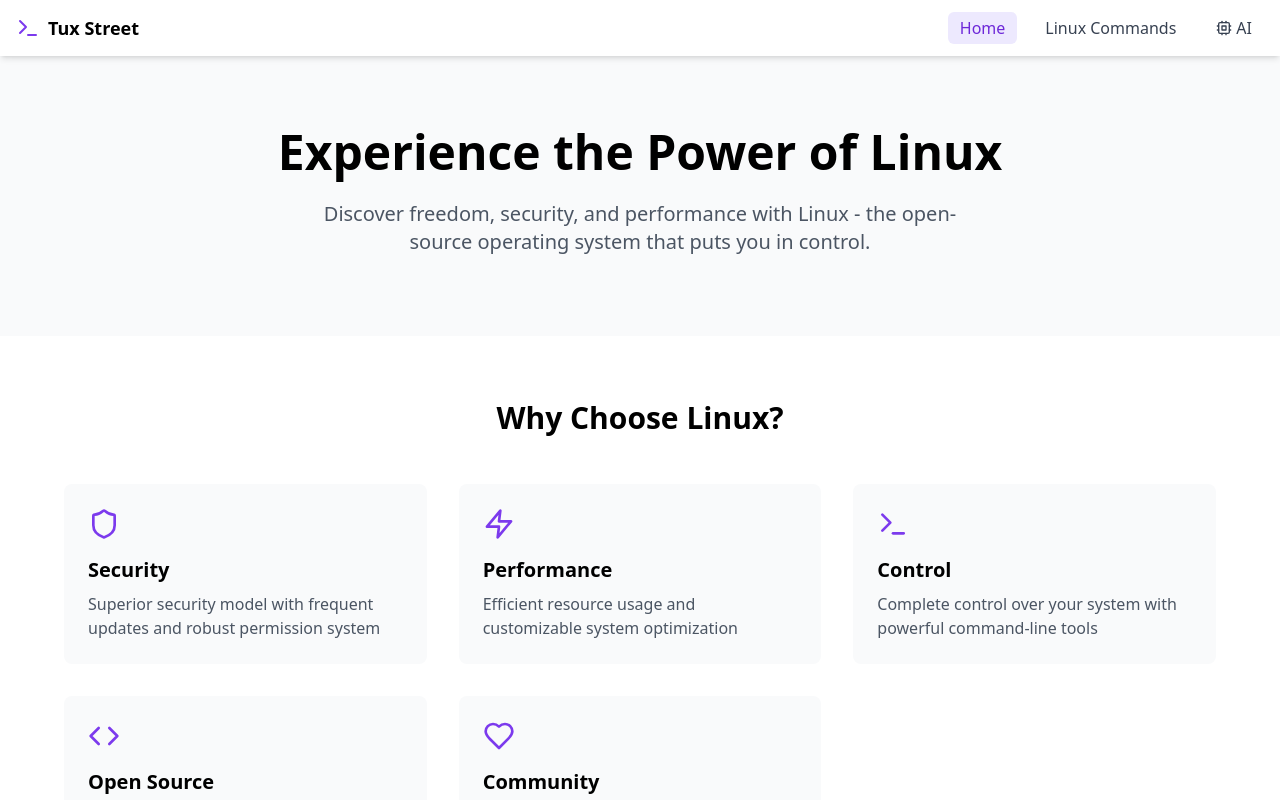
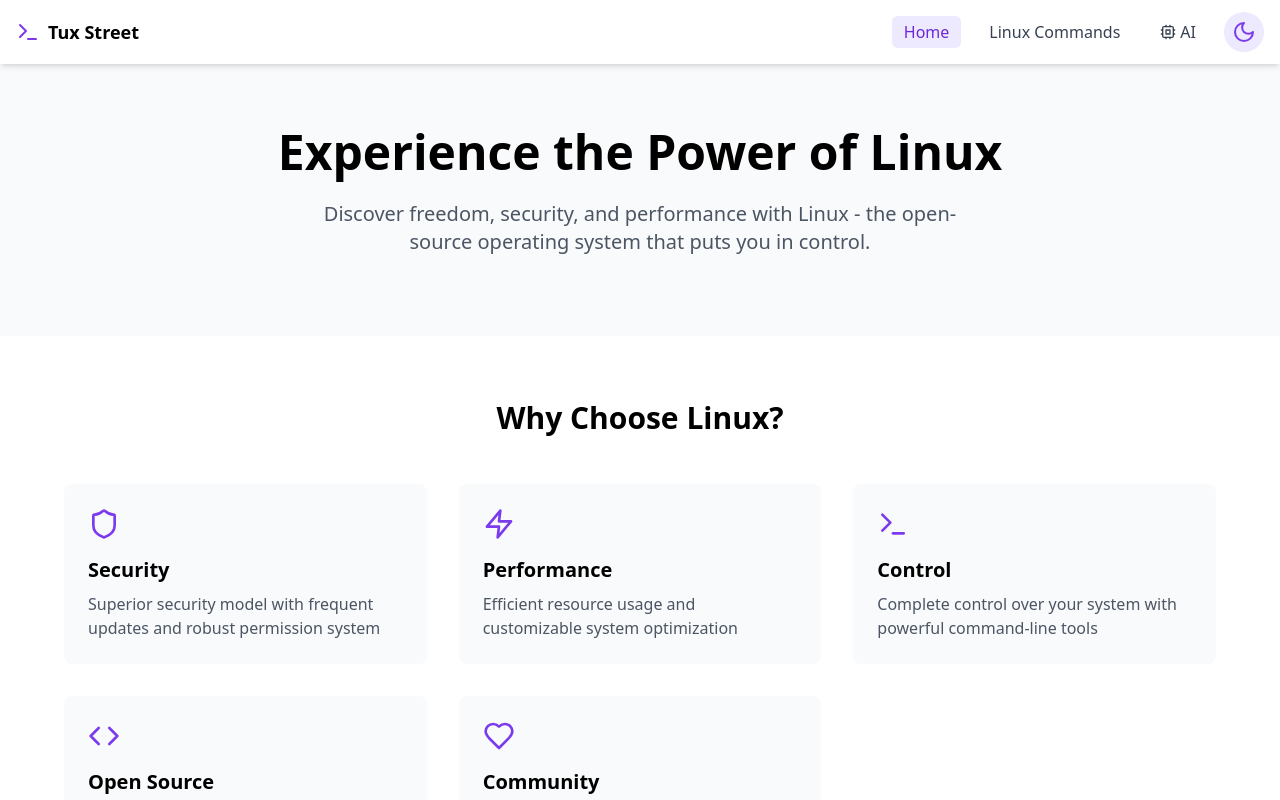
Before and after one commit to eosdev-x/why-linux, a React (Vite) app: page / in a window 1280 px wide. Shown: the top 800 px of the page. Built offline with nearby package versions, Linux system fonts and the light colour scheme.

Commit message:
Move theme toggle from App to Navbar for better layout organization

```diff
--- a/src/App.tsx
+++ b/src/App.tsx
@@ -1,6 +1,5 @@
 import { useState } from 'react';
 import { ThemeProvider } from './context/ThemeContext';
-import { ThemeToggle } from './components/ThemeToggle';
 import { DistributionCard } from './components/DistributionCard';
 import { InstallationGuide } from './components/InstallationGuide';
 import { LinuxCommands } from './components/LinuxCommands';
@@ -94,7 +93,6 @@ function App() {
   return (
     <ThemeProvider>
       <div className="min-h-screen bg-gray-50 dark:bg-dracula-background transition-colors duration-300">
-        <ThemeToggle />
         <Navbar
           activePage={activePage}
           onPageChange={handlePageChange}
--- a/src/components/Navbar.tsx
+++ b/src/components/Navbar.tsx
@@ -1,6 +1,7 @@
 
 import { Terminal, Cpu } from 'lucide-react';
 import { useTheme } from '../context/ThemeContext';
+import { ThemeToggle } from './ThemeToggle';
 
 interface NavbarProps {
   activePage: string;
@@ -50,6 +51,10 @@ export function Navbar({ activePage, onPageChange, onAiChatOpen }: NavbarProps)
           <Cpu className="w-4 h-4 mr-1" />
           AI
         </button>
+
+        <div className="ml-2">
+          <ThemeToggle />
+        </div>
       </div>
     </nav>
   );
--- a/src/components/ThemeToggle.tsx
+++ b/src/components/ThemeToggle.tsx
@@ -1,4 +1,4 @@
-import React from 'react';
+
 import { Moon, Sun } from 'lucide-react';
 import { useTheme } from '../context/ThemeContext';
 
@@ -8,7 +8,7 @@ export function ThemeToggle() {
   return (
     <button
       onClick={toggleTheme}
-      className="fixed top-4 right-4 p-2 rounded-full transition-all duration-300 ease-in-out
+      className="p-2 rounded-full transition-all duration-300 ease-in-out
                 hover:scale-110 focus:outline-none focus:ring-2 focus:ring-violet-500
                 dark:bg-dracula-current bg-violet-100"
       aria-label="Toggle theme"
```
